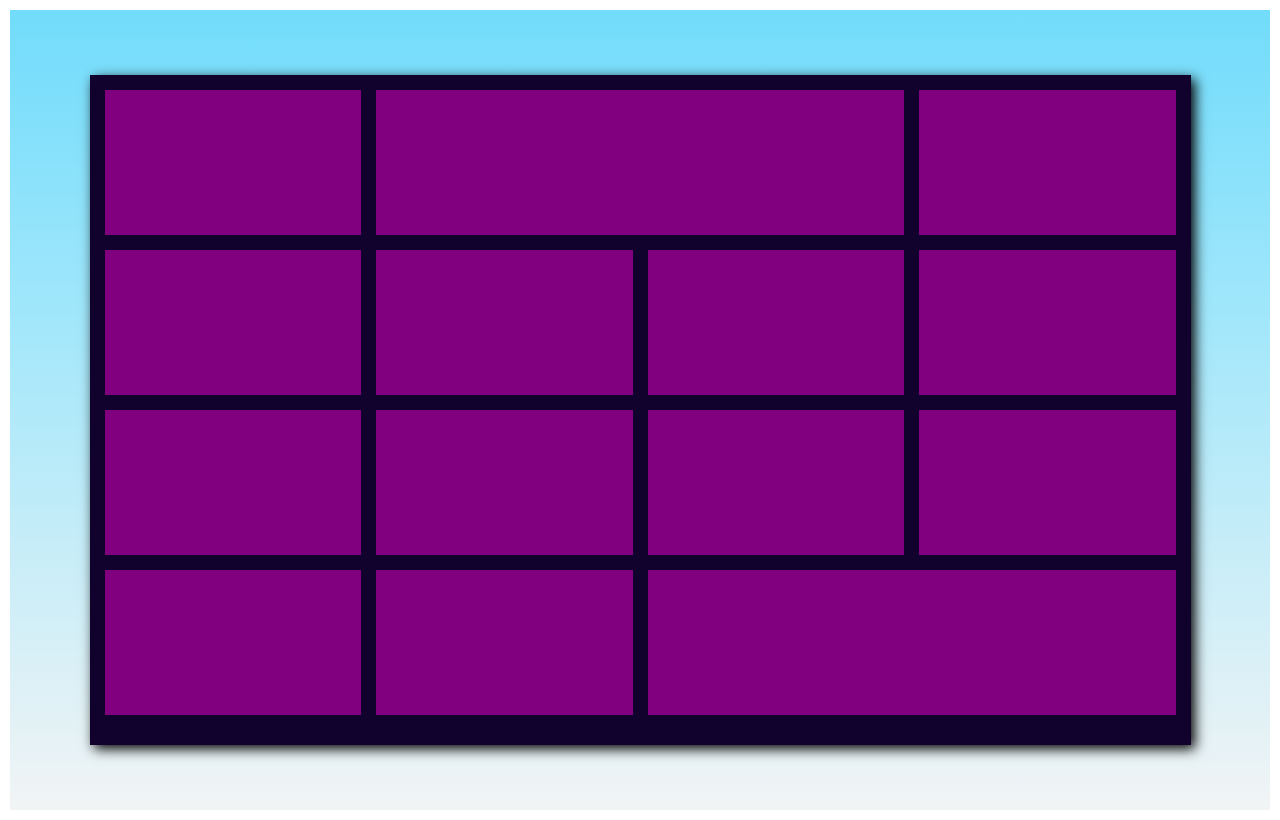
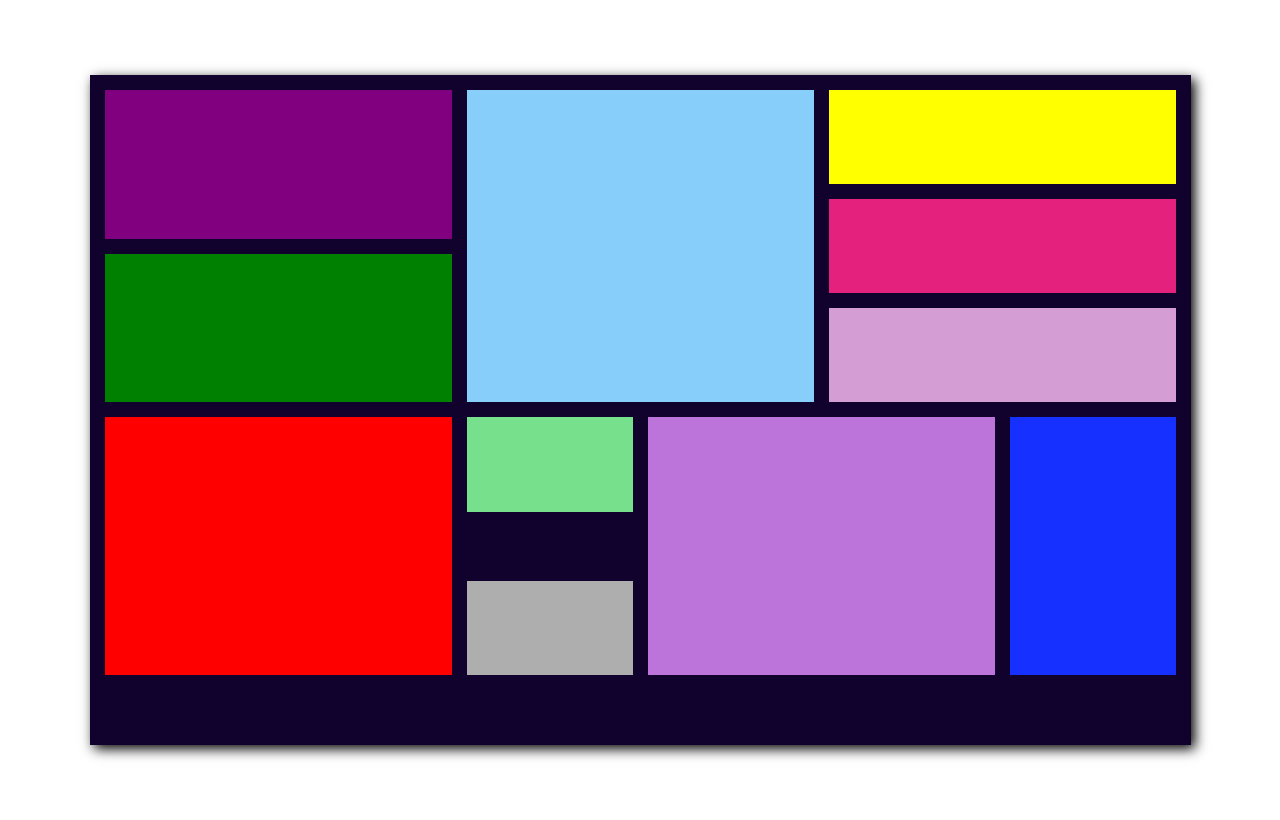
Before and after one commit to s-weberg/Grid, a plain HTML site: page index.html in a window 1280 px wide. Drawn offline with Linux system fonts and the light colour scheme.

Commit message:
updated grid element colors

```diff
--- a/index.html
+++ b/index.html
@@ -4,7 +4,7 @@
     <meta charset="UTF-8">
     <meta name="viewport" content="width=device-width, initial-scale=1.0">
     <link rel="stylesheet" href="styles/index.css">
-    <title>Document</title>
+    <title>Grid</title>
 </head>
 <body>
     <main>
@@ -22,15 +22,6 @@
             <div class="grid-element: tenth"></div>
             <div class="grid-element: eleventh"></div>
             <div class="grid-element: twelfth"></div>
-            <div class="grid-element: thirteenth"></div>
-            <div class="grid-element: fourteenth"></div>
-            <div class="grid-element: fifteenth"></div>
-            <div class="grid-element: sixteenth"></div>
-            <div class="grid-element: seventeenth"></div>
-            <div class="grid-element: eigteenth"></div>
-            <div class="grid-element: ninteenth"></div>
-            <div class="grid-element: twenty"></div>
-
         </div>
     </main>
 </body>
--- a/styles/index.css
+++ b/styles/index.css
@@ -9,14 +9,12 @@ main {
 	display: flex;
 	justify-content: center;
 	align-items: center;
-	background: rgb(113,220,251);
-    background: linear-gradient(180deg, rgba(113,220,251,1) 0%, rgba(157,230,251,1) 35%, rgba(241,244,245,1) 100%);
 }
 
 .grid-container {
     display: grid;
-    grid-template-columns: 1fr 1fr 1fr 1fr;
-	grid-template-rows: repeat(4, 1fr);
+    grid-template-columns: 1fr 1fr 1fr 1fr 1fr 1fr;
+	grid-template-rows: repeat(12, 1fr);
     grid-gap: 15px;
     width: 85%;
 	height: 80%;
@@ -27,99 +25,76 @@ main {
 
 
 .first {
-    grid-row: 1 / 1;
-    grid-column: 1 / 2;
+    grid-row: 1 / 4;
+    grid-column: 1 / 3;
     background: purple;
 }
 
 .second {
-    grid-row: 1 / 1;
-    grid-column: 2 / 4;
-    background: purple;
+    grid-row: 1 / 7;
+    grid-column: 3 / 5;
+    background: lightskyblue;
 }
 
 .third {
-    grid-row: 1 / 1;
-	grid-column: 3 / 4;
-    background: purple;
+    grid-row: 1 / 3;
+	grid-column: 5 / 7;
+    background: yellow;
 }
 
 .fourth {
-    grid-row: 1 / 1;
-	grid-column: 4 / 5;
-    background: purple;
+    grid-row: 4 / 7;
+	grid-column: 1 / 3;
+    background: green;
 }
 
 
 .fifth {
-    grid-row: 2 / 2;
-	grid-column: 1 / 2;
-    background: purple;
+    grid-row: 7 / 12;
+	grid-column: 1 / 3;
+    background: red;
 }
 
+/*
 .sixth {
     grid-row: 2 / 2;
-	grid-column: 2 / 3;
-    background: purple;
-}
+	grid-column: 5 / 7;
+    background: orange;
+} */
 
 .seventh {
-    grid-row: 2 / 2;
-	grid-column: 3 / 4;
-    background: purple;
+    grid-row: 3 / 5;
+	grid-column: 5 / 7;
+    background: rgb(228, 33, 124);
 }
 
 .eigth {
-    grid-row: 2 / 2;
-	grid-column: 4 / 5;
-    background: purple;
+    grid-row: 5 / 7;
+	grid-column: 5 / 7;
+    background: rgb(212, 158, 212);
 }
 
 .ninth {
-    grid-row: 3 / 3;
-	grid-column: 1 / 2;
-    background: purple;
+    grid-row: 7 / 9;
+	grid-column: 3 / 4;
+    background: rgb(118, 224, 141);
 }
 
 .tenth {
-    grid-row: 3 / 3;
-	grid-column: 2 / 3;
-    background: purple;
+    grid-row: 7 / 12;
+	grid-column: 4 / 6;
+    background: rgb(189, 116, 218);
 }
 
 
 .eleventh {
-    grid-row: 3 / 3;
+    grid-row: 10 / 12;
 	grid-column: 3 / 4;
-    background: purple;
+    background: rgb(175, 174, 175);
 }
 
 .twelfth {
-    grid-row: 3 / 3;
-	grid-column: 4 / 5;
-    background: purple;
+    grid-row: 7 / 12;
+	grid-column: 6 / 7;
+    background: rgb(21, 48, 255);
 }
-
-.thirteenth {
-    grid-row: 4 / 4;
-    grid-column: 1 / 2;
-    background: purple;
-}
-
-.fourteenth {
-    grid-row: 4 / 4;
-    grid-column: 2 / 3;
-    background: purple;
-}
-
-.fifteenth {
-    grid-row: 4 / 4;
-    grid-column: 3 / 5;
-    background: purple;
-}
-
-.sixteenth {
-    grid-row: 4 / 4;
-    grid-column: 4 / 5;
-    background: purple;
-}
```
